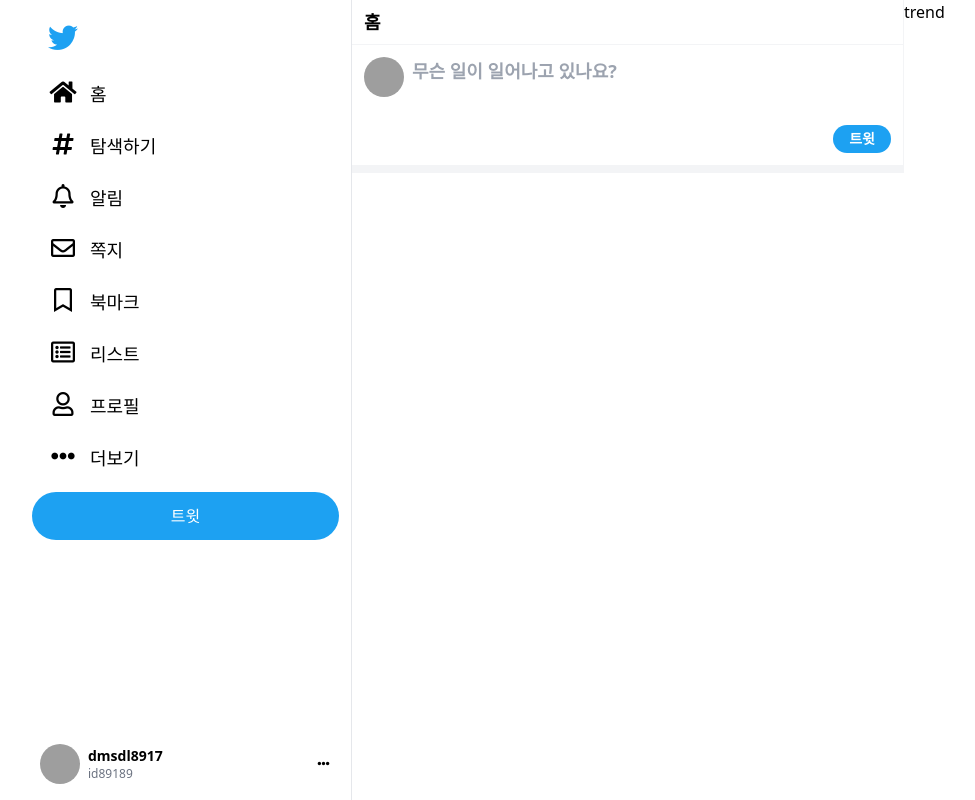
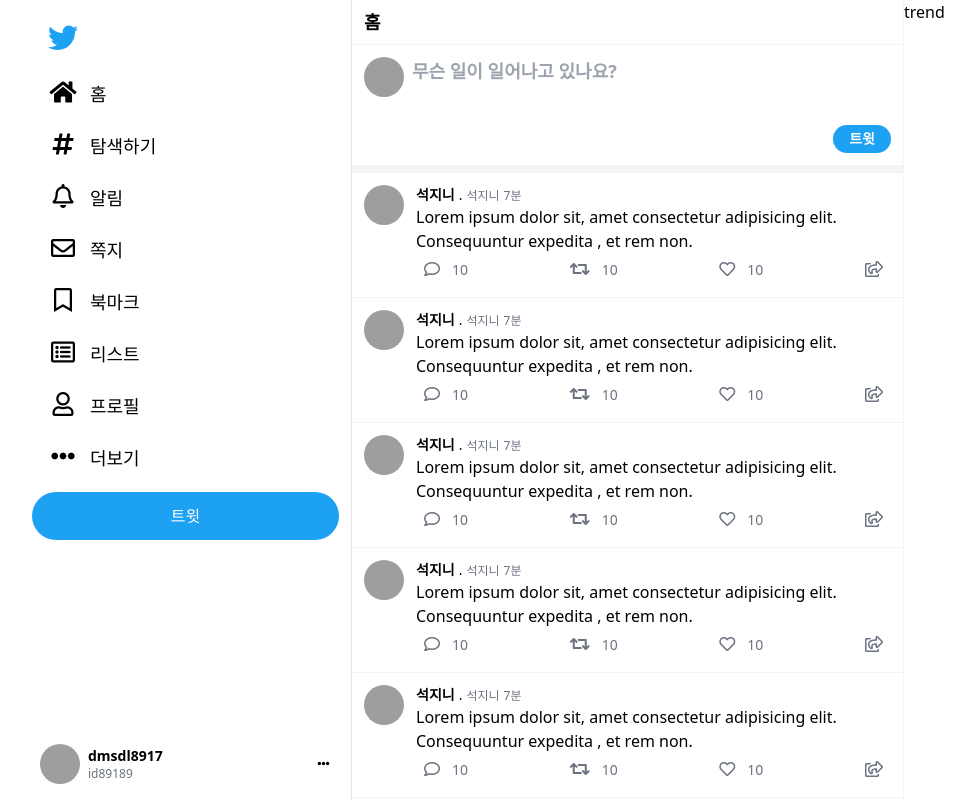
Before and after one commit to joeuni-ex/vue3_twitter_clone_project, a Vue app: page / in a window 1280 px wide. Shown: the whole page, without its empty margins (8-983 px from the left). Built offline with nearby package versions, Linux system fonts and the light colour scheme; grey boxes are pictures that could not be loaded.

Commit message:
메인섹션 완성

```diff
--- a/src/App.vue
+++ b/src/App.vue
@@ -93,9 +93,9 @@
       </div>
     </div>
     <div class="flex-1">
-      <div class="flex">
+      <div class="flex h-screen">
         <!-- 메인 섹션 -->
-        <div class="flex-1 border-r border-gray-100">
+        <div class="flex-1 border-r border-gray-100 overflow-y-auto">
           <div class="flex flex-col">
             <div class="border-b border-gray-100 px-3 py-2 font-bold text-lg">
               홈
@@ -120,6 +120,56 @@
                 </div>
               </div>
             </div>
+            <!-- 트윗들 -->
+            <div
+              class="flex px-3 py-3 border-b border-gray-100"
+              v-for="tweet in 10"
+              :key="tweet"
+            >
+              <img
+                src="http://picsum.photos/200"
+                class="w-10 h-10 rounded-full hover:opacity-80 cursor-pointer"
+              />
+              <div class="ml-3 placeholder:flex-1 flex flex-col">
+                <div class="text-sm space-x-1">
+                  <span class="font-bold">석지니</span>
+                  <span>.</span>
+                  <span class="text-gray-500 text-xs">석지니</span>
+                  <span class="text-gray-500 text-xs">7분</span>
+                </div>
+                <!-- 트윗 바디 -->
+                <div>
+                  Lorem ipsum dolor sit, amet consectetur adipisicing elit.
+                  Consequuntur expedita , et rem non.
+                </div>
+                <!-- 트윗 아이콘 -->
+                <div class="flex justify-between">
+                  <div class="text-gray-500 hover:text-primary">
+                    <i
+                      class="far fa-comment hover:bg-blue-50 rounded-full p-2"
+                    ></i>
+                    <span class="ml-1 text-sm">10</span>
+                  </div>
+                  <div class="text-gray-500 hover:text-green-500">
+                    <i
+                      class="fas fa-retweet hover:bg-green-50 rounded-full p-2"
+                    ></i>
+                    <span class="ml-1 text-sm">10</span>
+                  </div>
+                  <div class="text-gray-500 hover:text-red-500">
+                    <i
+                      class="far fa-heart hover:bg-red-50 rounded-full p-2"
+                    ></i>
+                    <span class="ml-1 text-sm">10</span>
+                  </div>
+                  <div class="text-gray-500 hover:text-primary">
+                    <i
+                      class="far fa-share-square hover:bg-blue-50 rounded-full p-2"
+                    ></i>
+                  </div>
+                </div>
+              </div>
+            </div>
           </div>
         </div>
         <!-- 트랜드 섹션 -->
```
